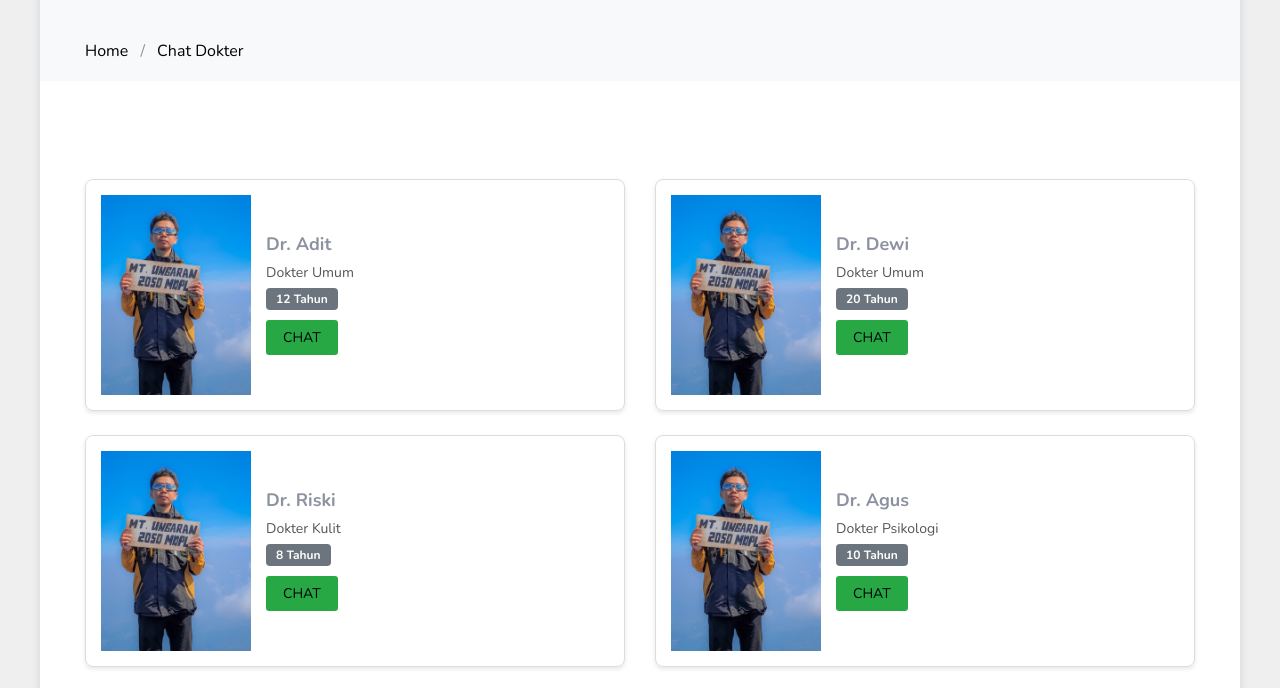
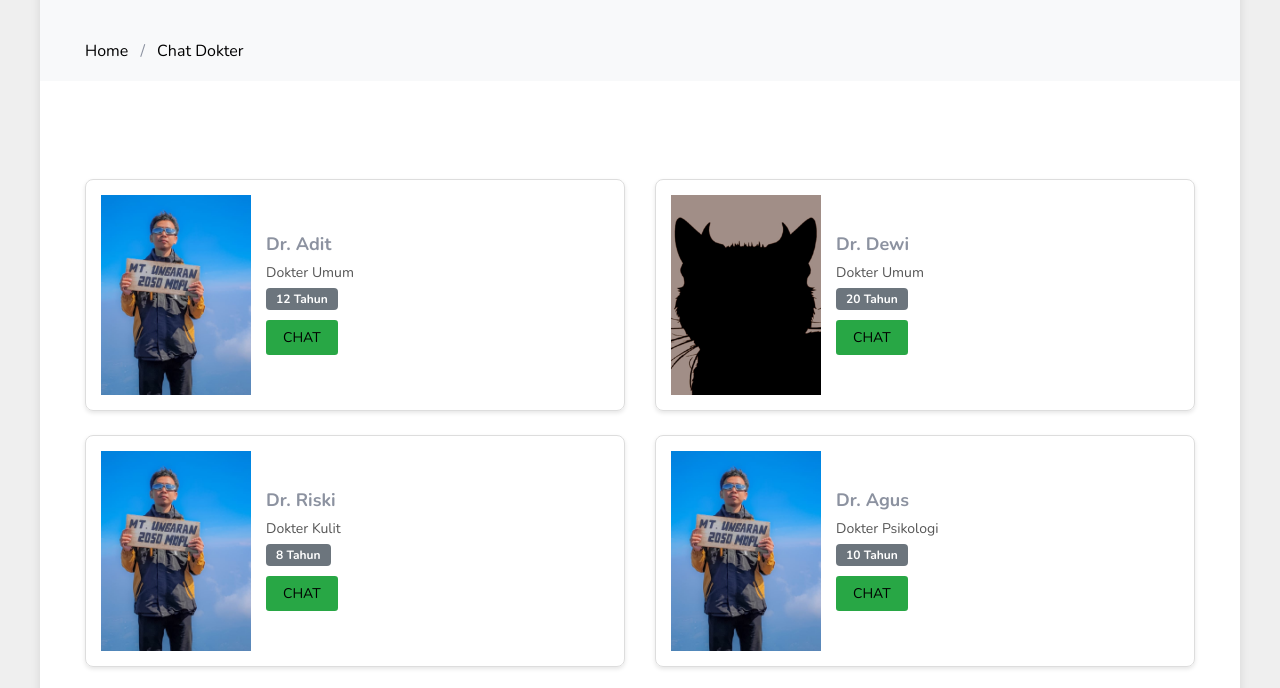
Before and after one commit to Zeno240SX/projekDIS, a plain HTML site: page chatdok.html in a window 1280 px wide. Shown: the part 112-800 px from the top of the page. Drawn offline with nearby package versions, Linux system fonts and the light colour scheme; files whose address does not match are found by name.

Commit message:
chatdok.html

```diff
--- a/chatdok.html
+++ b/chatdok.html
@@ -146,7 +146,7 @@
       <!-- Card Dokter 2 -->
       <div class="col-md-6 mb-4">
         <div class="doctor-card">
-          <img src="images/amin.jpeg" alt="Dr. Dewi">
+          <img src="images/Daris.jpeg" alt="Dr. Dewi">
           <div>
             <h5>Dr. Dewi</h5>
             <p>Dokter Umum</p>
```
